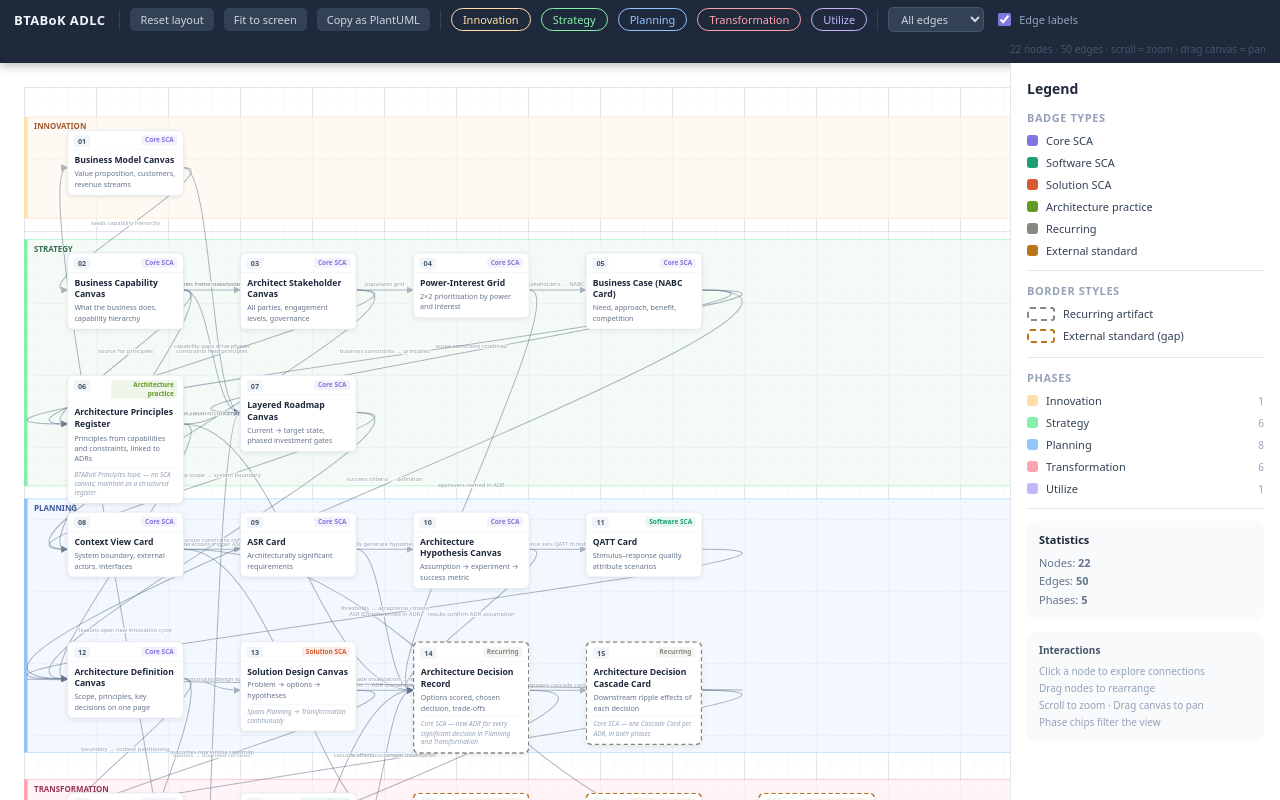
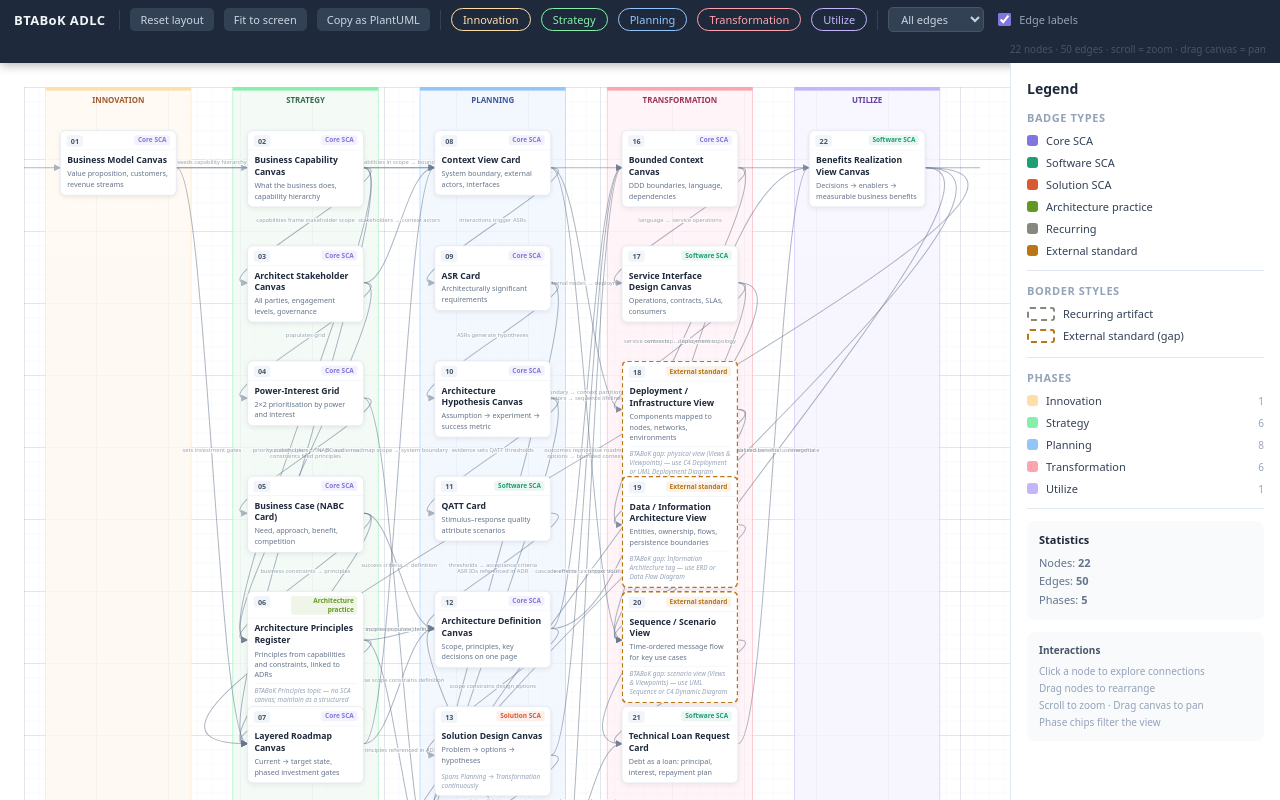
Before and after one commit to hza/btabok-adlc, a React (Vite) app: page / in a window 1280 px wide. Built offline with nearby package versions, Linux system fonts and the light colour scheme.

Commit message:
Refactor canvas dimensions and update node positions for improved layout consistency

```diff
--- a/src/App.tsx
+++ b/src/App.tsx
@@ -15,8 +15,8 @@ import type { Phase, NodeData, EdgeData } from './model';
 // ─── constants ────────────────────────────────────────────────────────────────
 const NODE_W   = 162;
 const SNAP     = 20;
-const CANVAS_W = 2800;
-const CANVAS_H = 2200;
+const CANVAS_W = 1440;
+const CANVAS_H = 1600;
 
 function snapV(v: number) { return Math.round(v / SNAP) * SNAP; }
 function nodeH(n: NodeData) { return n.note ? 136 : 104; }
@@ -302,11 +302,11 @@ export default function App() {
   const phaseBands = PHASES.map(ph => {
     const ns = NODES.filter(n => n.phase === ph);
     if (!ns.length) return null;
-    const ys = ns.map(n => positions[n.id].y);
-    const minY = Math.min(...ys) - 18;
-    const maxY = Math.max(...ns.map((n, i) => ys[i] + nodeH(n))) + 18;
-    return { ph, minY, maxY, style: PHASE_STYLES[ph] };
-  }).filter(Boolean) as { ph: Phase; minY: number; maxY: number; style: { bg:string; band:string; text:string } }[];
+    const xs = ns.map(n => positions[n.id].x);
+    const minX = Math.min(...xs) - 20;
+    const maxX = Math.max(...xs) + NODE_W + 20;
+    return { ph, minX, maxX, style: PHASE_STYLES[ph] };
+  }).filter(Boolean) as { ph: Phase; minX: number; maxX: number; style: { bg:string; band:string; text:string } }[];
 
   const edgePaths = visibleEdges.map(edge => {
     const fn = NODES.find(n => n.id === edge.from)!;
@@ -433,12 +433,12 @@ export default function App() {
               <rect width={CANVAS_W} height={CANVAS_H} fill="url(#g100)"/>
 
               {/* phase swim-lanes */}
-              {phaseBands.map(({ ph, minY, maxY, style }) => (
+              {phaseBands.map(({ ph, minX, maxX, style }) => (
                 <g key={ph}>
-                  <rect x={0} y={minY} width={CANVAS_W} height={maxY - minY}
+                  <rect x={minX} y={0} width={maxX - minX} height={CANVAS_H}
                     fill={style.bg} stroke={style.band} strokeWidth="1" opacity="0.72"/>
-                  <rect x={0} y={minY} width={5} height={maxY - minY} fill={style.band}/>
-                  <text x={14} y={minY + 17} fill={style.text}
+                  <rect x={minX} y={0} width={maxX - minX} height={5} fill={style.band}/>
+                  <text x={minX + (maxX - minX) / 2} y={22} textAnchor="middle" fill={style.text}
                     fontSize={11} fontWeight={700} fontFamily="system-ui" opacity={0.85}>
                     {PHASE_LABEL[ph].toUpperCase()}
                   </text>
```
Also changed, not shown: src/model.ts (+22 -22 lines).
